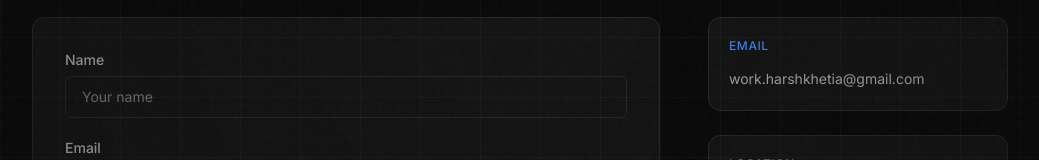
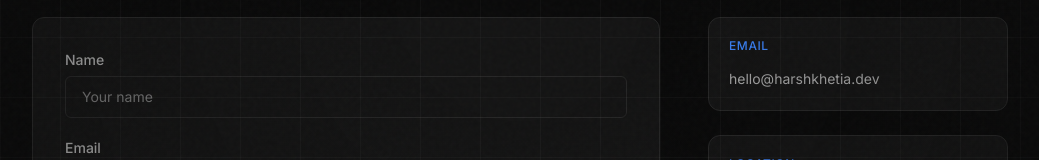
Before and after one commit to harsh01369/portfolio, a Next.js app: page /contact in a window 1280 px wide. Shown: the part 323-483 px from the top of the page, without its empty margins (120-1159 px from the left). Built offline with nearby package versions, Linux system fonts and the light colour scheme.

Commit message:
Update contact email to hello@harshkhetia.dev
Swaps the display/mailto address across contact page, footer, and hero
section from the Gmail address to a cleaner domain-matched one.

```diff
--- a/data/personal.ts
+++ b/data/personal.ts
@@ -1,7 +1,7 @@
 export const personal = {
   name: "Harsh Khetia",
   title: "Full Stack Developer & AI Engineer",
-  email: "work.harshkhetia@gmail.com",
+  email: "hello@harshkhetia.dev",
   phoneUK: "+44 7587 358048",
   phoneIND: "+91 9586 544434",
   location: "Manchester, UK",
```
